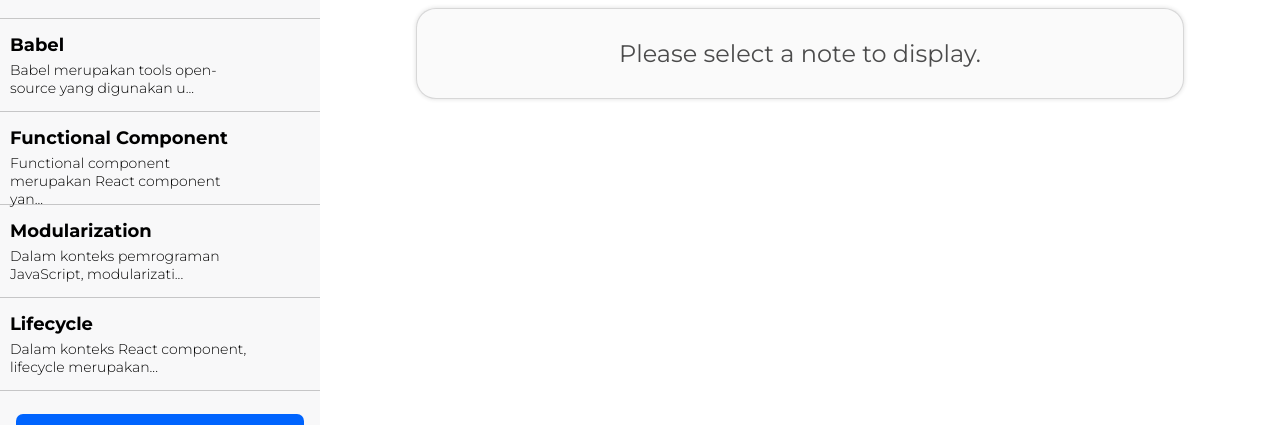
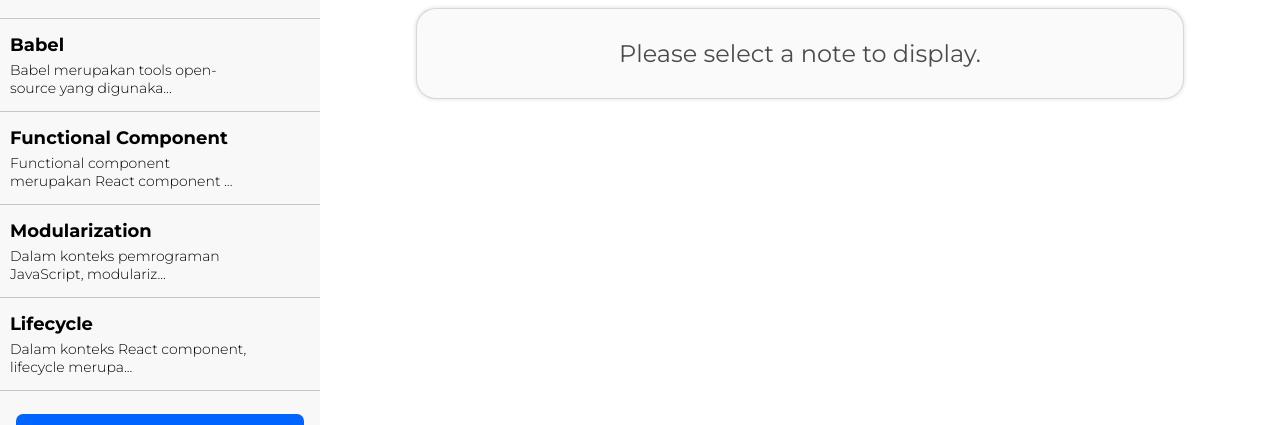
Before and after one commit to yoga1234/mara-notes, a React (Create React App) app: page / in a window 1280 px wide. Shown: the part 151-576 px from the top of the page. Built offline with nearby package versions, Linux system fonts and the light colour scheme.

Commit message:
fix minor issue

```diff
--- a/src/components/leftSide/LeftSide.js
+++ b/src/components/leftSide/LeftSide.js
@@ -16,7 +16,7 @@ const LeftSide = ({
   });
   const cutText = (input) => {
     if (input.length > 20) {
-      return input.substring(0, 50) + "...";
+      return input.substring(0, 47) + "...";
     }
     return input;
   };
```
Also changed, not shown: 2 other files (tests, documents, lock files or other folders).
